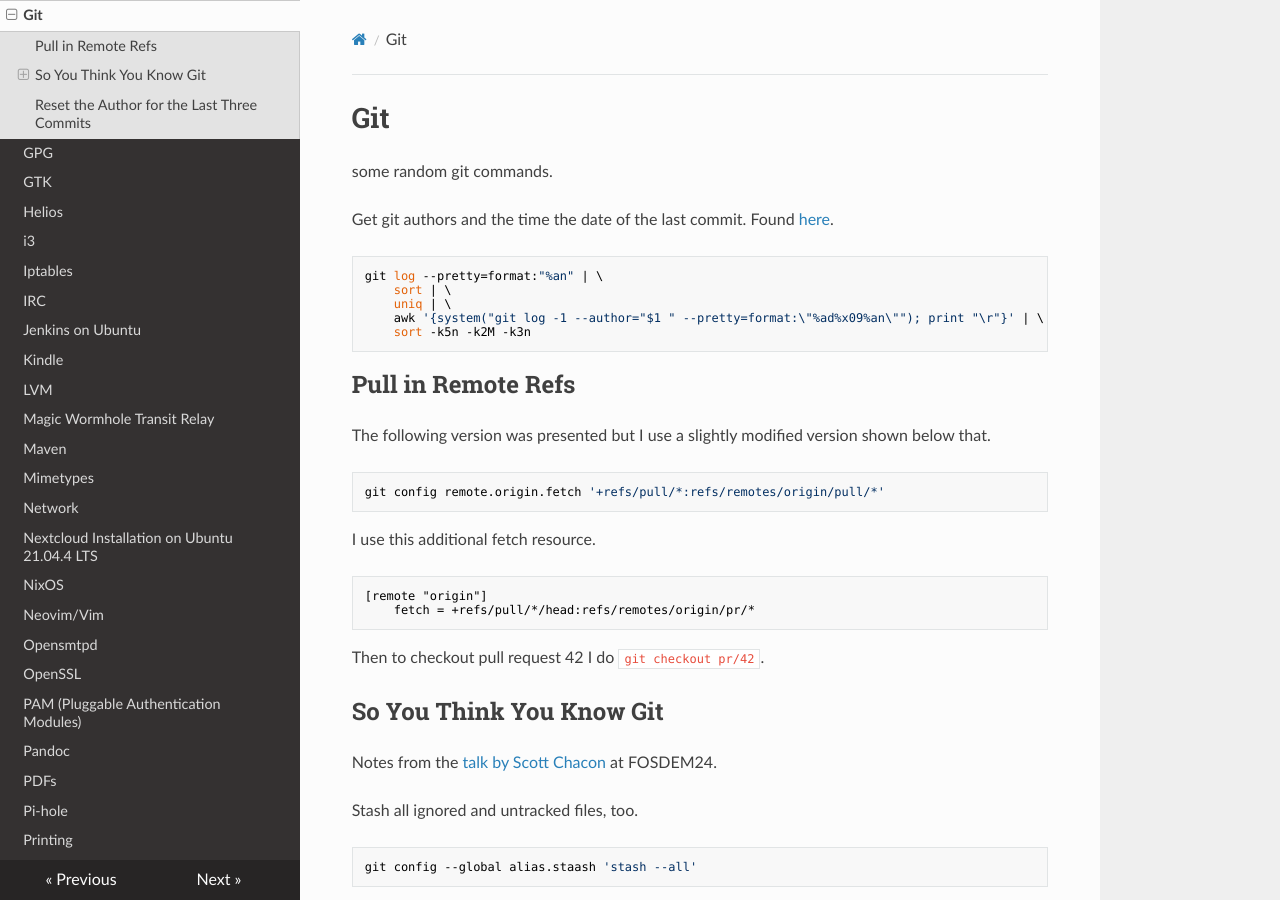
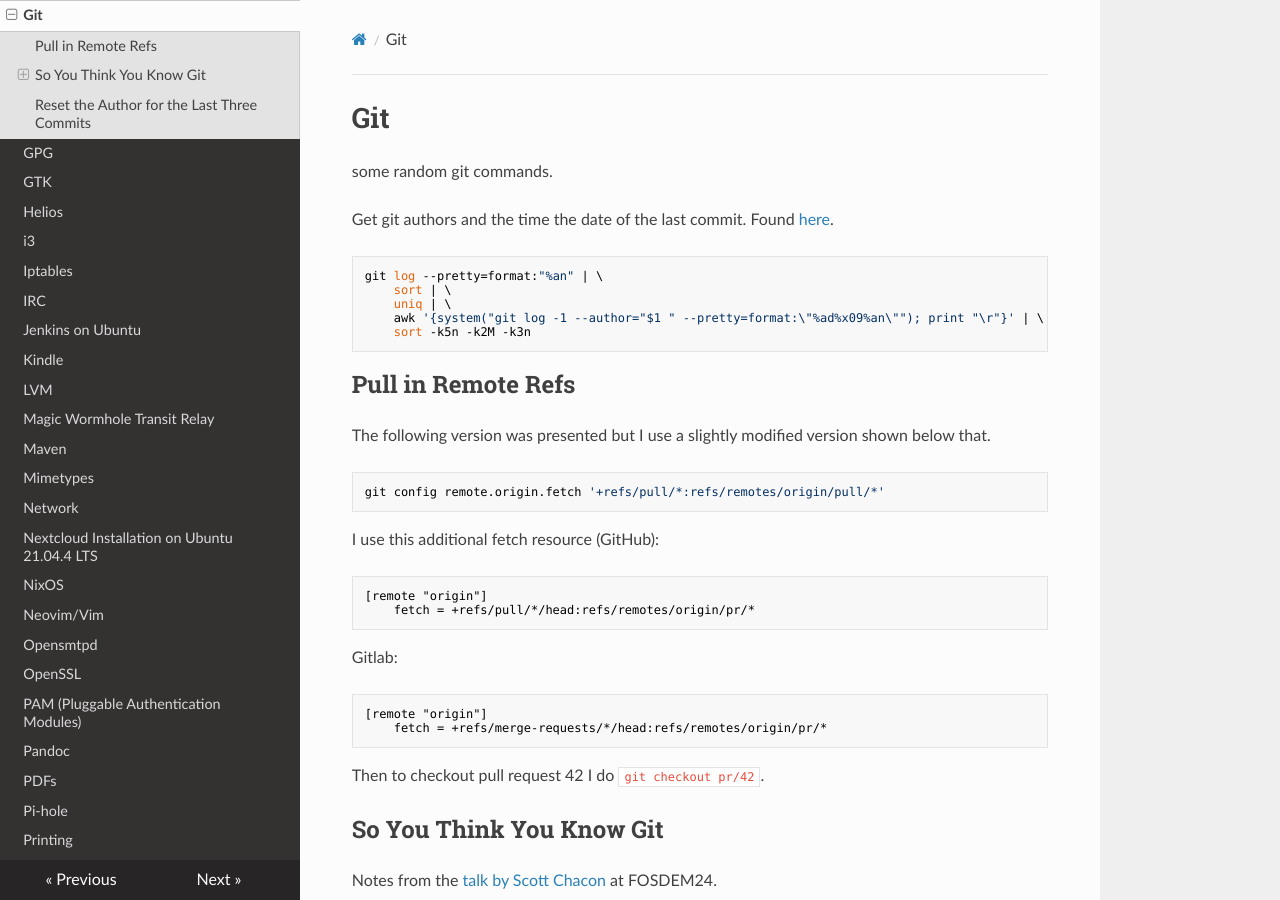
Before and after one commit to Maaxxs/wiki, an MkDocs documentation site: the page built from docs/git.md, in a window 1280 px wide and 900 px high. Built offline with MkDocs 1.6.1, drawn with Linux system fonts in a browser that asks for light colours; nearby versions of some CDN libraries.

Commit message:
git: add url to fetch merge requests from Gitlab

````diff
--- a/docs/git.md
+++ b/docs/git.md
@@ -24,11 +24,18 @@ version shown below that.
 git config remote.origin.fetch '+refs/pull/*:refs/remotes/origin/pull/*'
 ```
 
-I use this additional fetch resource.
+I use this additional fetch resource (GitHub):
 
 ```gitconfig
 [remote "origin"]
     fetch = +refs/pull/*/head:refs/remotes/origin/pr/*
+```
+
+Gitlab:
+
+```gitconfig
+[remote "origin"]
+    fetch = +refs/merge-requests/*/head:refs/remotes/origin/pr/*
 ```
 
 Then to checkout pull request 42 I do `git checkout pr/42`.
````
